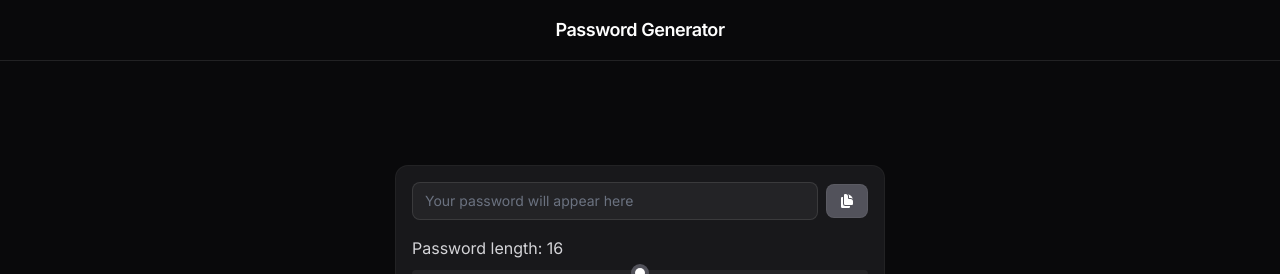
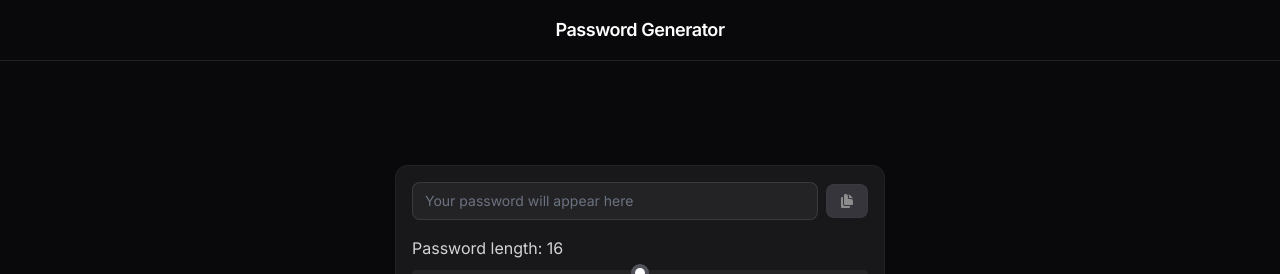
Before and after one commit to dieggoyz/passgen, a Next.js app: page / in a window 1280 px wide. Shown: the top 274 px of the page. Built offline with nearby package versions, Linux system fonts and the light colour scheme.

Commit message:
Now the copy button is disabled if there's nothing to copy

```diff
--- a/components/generator.jsx
+++ b/components/generator.jsx
@@ -81,7 +81,8 @@ export default function Generator() {
 						/>
 						<button
 							onClick={handleCopyClick}
-							className="ml-2 inline-flex h-full items-center justify-center gap-x-2 rounded-lg border border-white/5 bg-zinc-600 px-3 py-2 text-sm font-semibold text-white hover:bg-zinc-500 focus-visible:outline"
+							disabled={!password}
+							className="ml-2 inline-flex h-full items-center justify-center gap-x-2 rounded-lg border border-white/5 bg-zinc-600 px-3 py-2 text-sm font-semibold text-white hover:bg-zinc-500 focus-visible:outline disabled:bg-zinc-600 disabled:opacity-50 disabled:hover:bg-zinc-600"
 						>
 							<svg
 								xmlns="http://www.w3.org/2000/svg"
```
